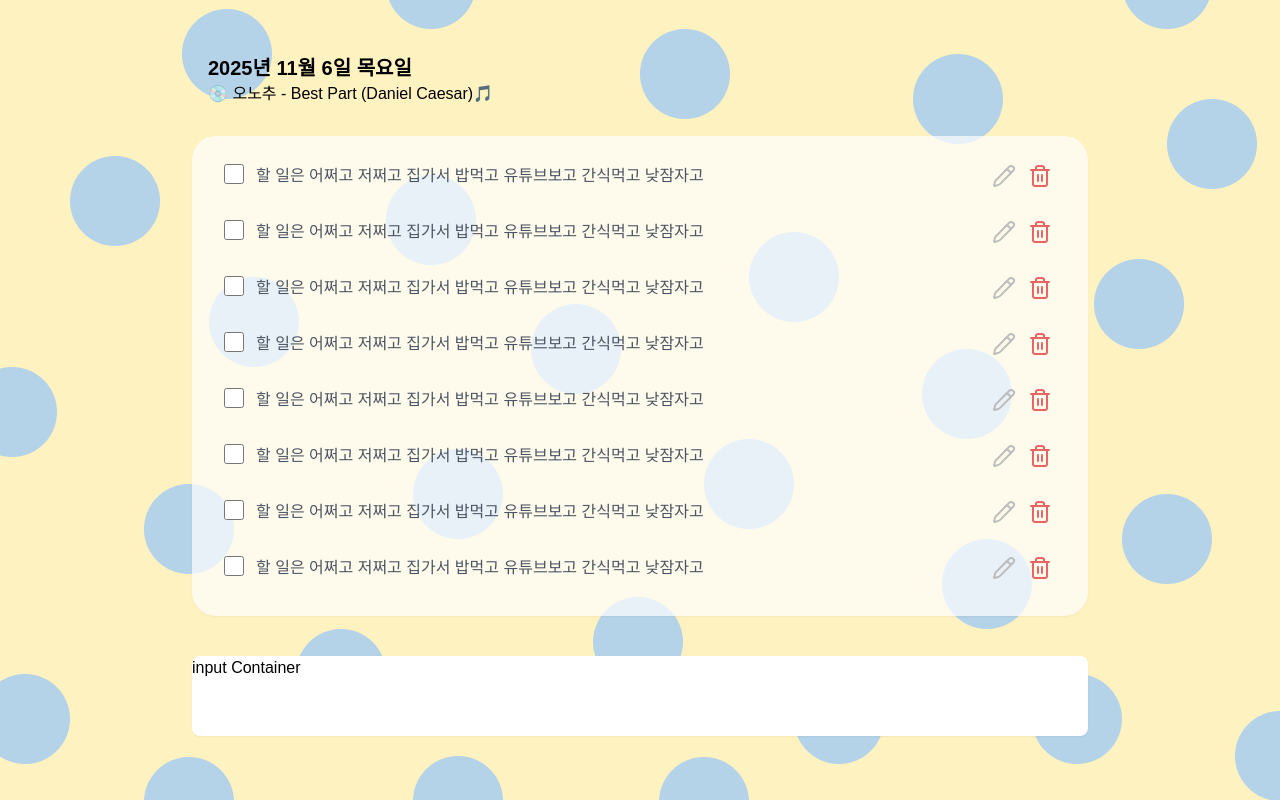
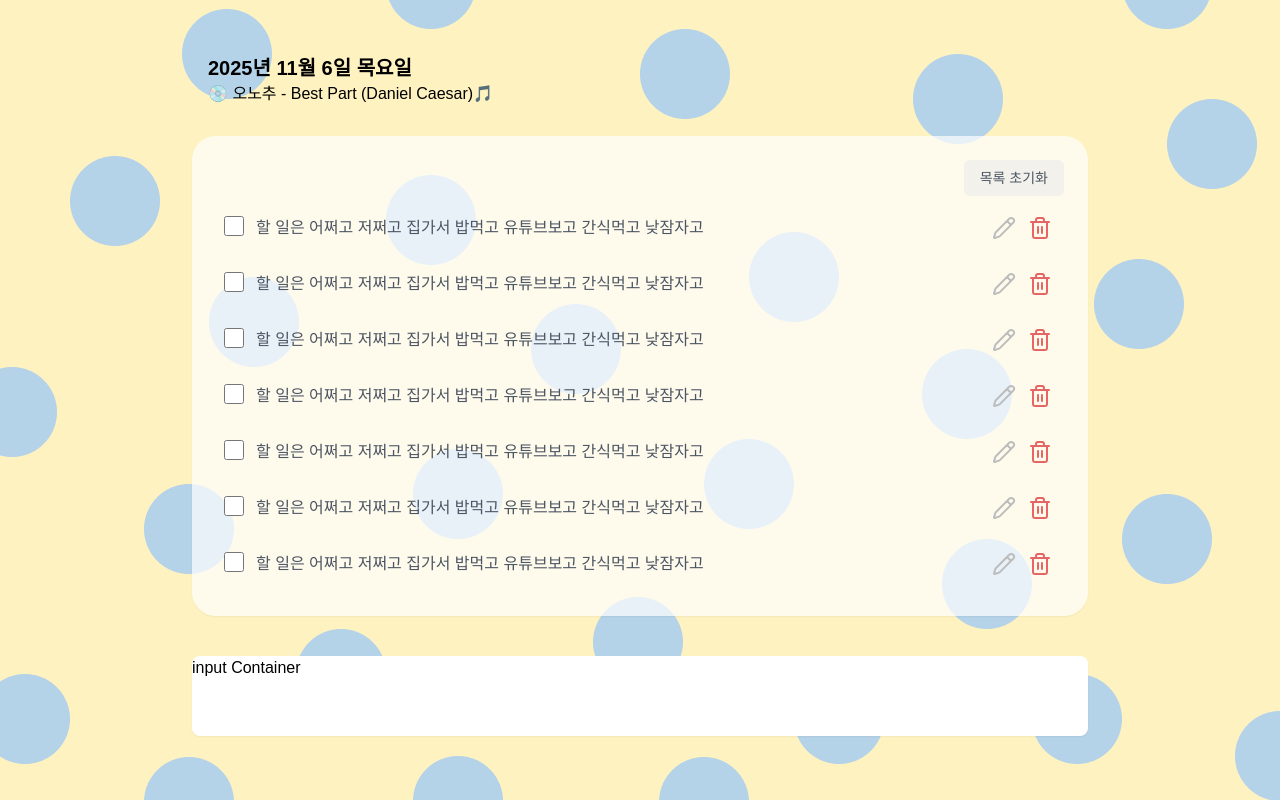
Before and after one commit to xxxjinn/VueDoList, a Vue app: page / in a window 1280 px wide. Built offline with nearby package versions, Linux system fonts and the light colour scheme; a web font is replaced by a local one.

Commit message:
feat: 초기화 버튼 추가

```diff
--- a/src/components/ToDoContainer.vue
+++ b/src/components/ToDoContainer.vue
@@ -1,11 +1,13 @@
 <script setup lang="ts">
 import ToDoList from '@/components/ToDoList.vue';
+import CustomButton from './CustomButton.vue';
 </script>
 
 <template>
   <div
-    class="bg-white/70 rounded-3xl shadow-sm flex items-center justify-center m-10 w-full h-[60%] p-6"
+    class="flex flex-col bg-white/70 rounded-3xl shadow-sm items-end gap-4 justify-center m-10 w-full h-[60%] p-6"
   >
+    <CustomButton text="목록 초기화" />
     <ToDoList />
   </div>
 </template>
```
